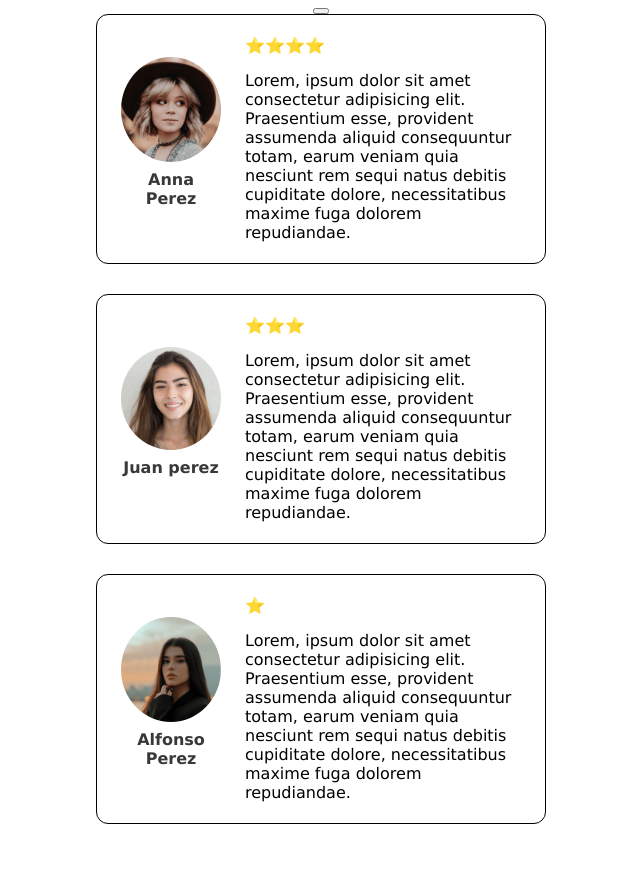
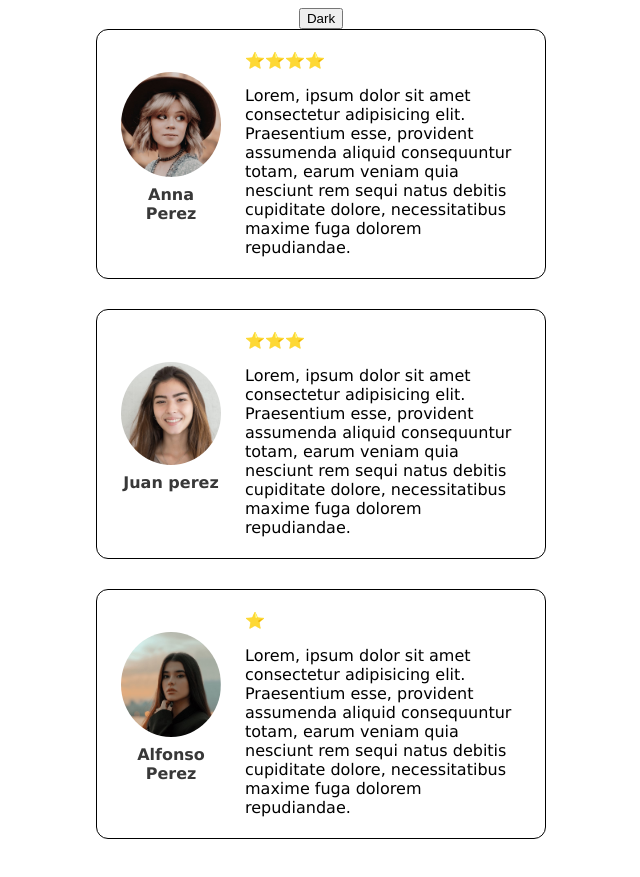
Before and after one commit to shencanet/React-App, a React (Create React App) app: page / in a window 1280 px wide. Shown: the whole page, without its empty margins (319-959 px from the left). Built offline with nearby package versions, Linux system fonts and the light colour scheme.

Commit message:
ADD: react Fracment

```diff
--- a/src/App.jsx
+++ b/src/App.jsx
@@ -7,14 +7,22 @@ import photo2 from "./imagenes/profile2.jpg"
 import photo3 from "./imagenes/profile3.jpg"
 
 function App() {
-  const [theme, setTheme] = useState('light')
+  const [theme, setTheme] = useState('light');
+
+ function onClickFn(){
+    console.log('boton presionado');
+
+  }
+
 
 
 
   return (
 
     <div className="main-container">
-        <Button/>
+        <Button onClickFn =  {onClickFn}
+        value = 'Dark'
+        />
       <Testimonial
         img={photo1}
         name="Anna Perez"
```
